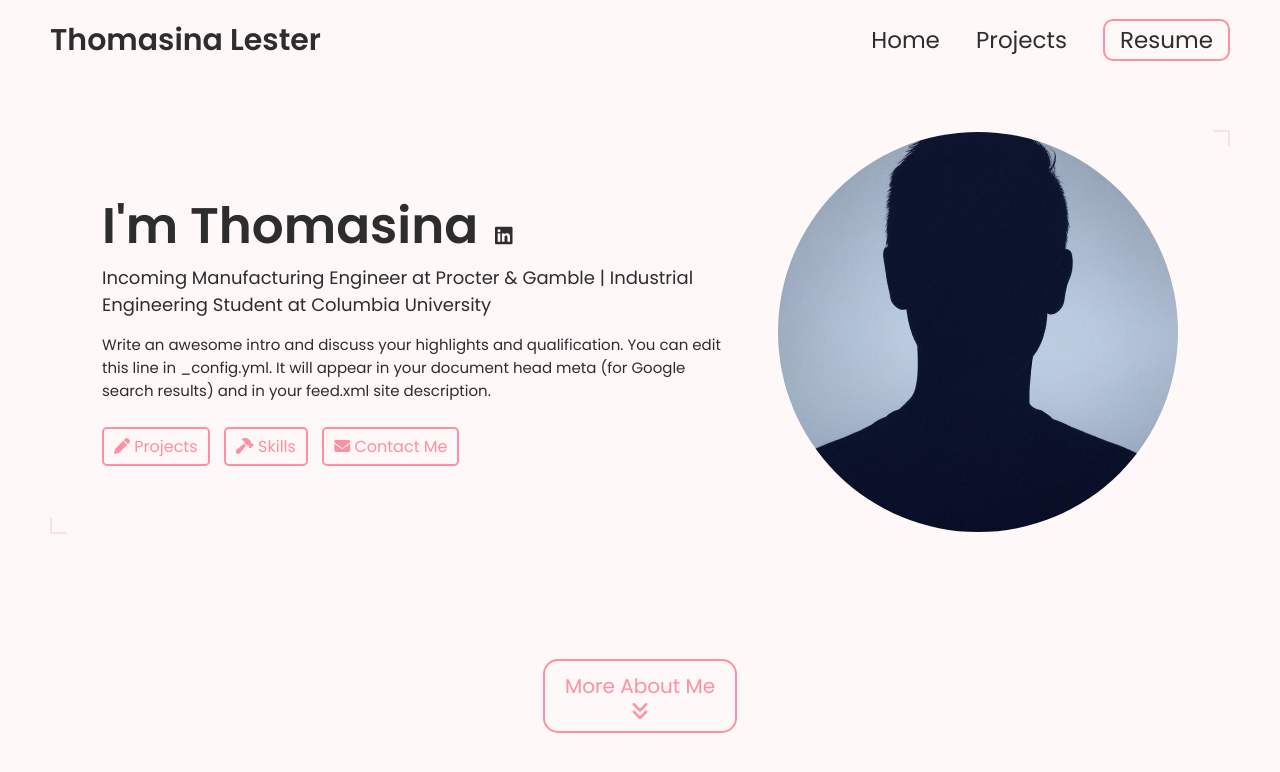
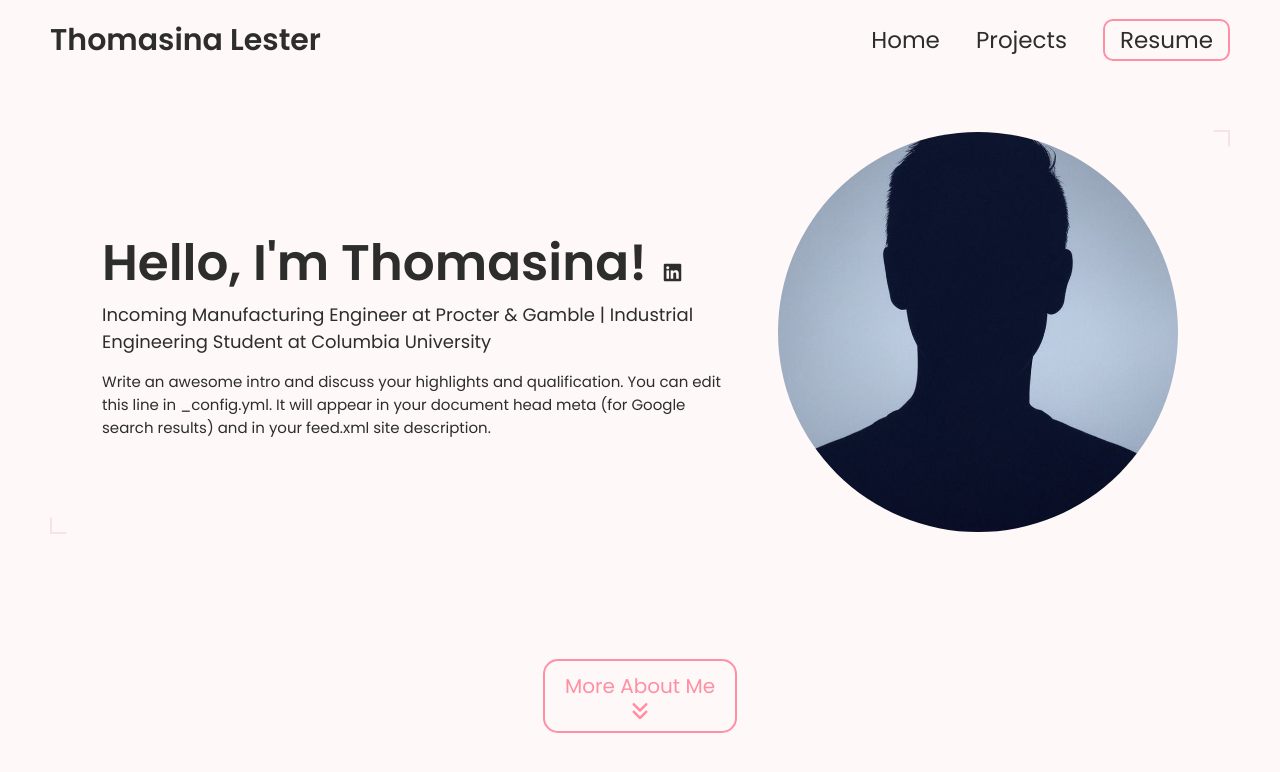
Before and after one commit to thomasinalester/thomasinalester.github.io, a Jekyll site: the page built from index.html, in a window 1280 px wide and 900 px high. Shown: the top 772 px of the window. Built offline with Jekyll 4.4.1, drawn with Linux system fonts in a browser that asks for light colours.

Commit message:
Update hero.html

```diff
--- a/_includes/hero.html
+++ b/_includes/hero.html
@@ -4,7 +4,7 @@
     <div class="group">
         <div class="text">
             <h2>
-                I'm {{ site.name | split: ' ' | first }}
+                Hello, I'm {{ site.name | split: ' ' | first }}!
                 {% if site.external-links %}
                 <span class="external-links">
                     {% assign platforms = "linkedin,x-twitter,github,stackoverflow,discord,medium,threads,bluesky,instagram,youtube" | split: "," %}
@@ -70,20 +70,6 @@
 
             <h3> {{site.headline}} </h3>
             <p> {{site.description}}</p>
-            <div class="links">
-                <a href="#projects">
-                    <i class="fa-solid fa-pen"></i>
-                    <span>Projects</span>
-                </a>
-                <a href="#skills">
-                    <i class="fa-solid fa-hammer"></i>
-                    <span>Skills</span>
-                </a>
-                <a href="#contact">
-                    <i class="fa-solid fa-envelope"></i>
-                    <span>Contact Me</span>
-                </a>
-            </div>
 
         </div>
         <div class="headshot">
```
